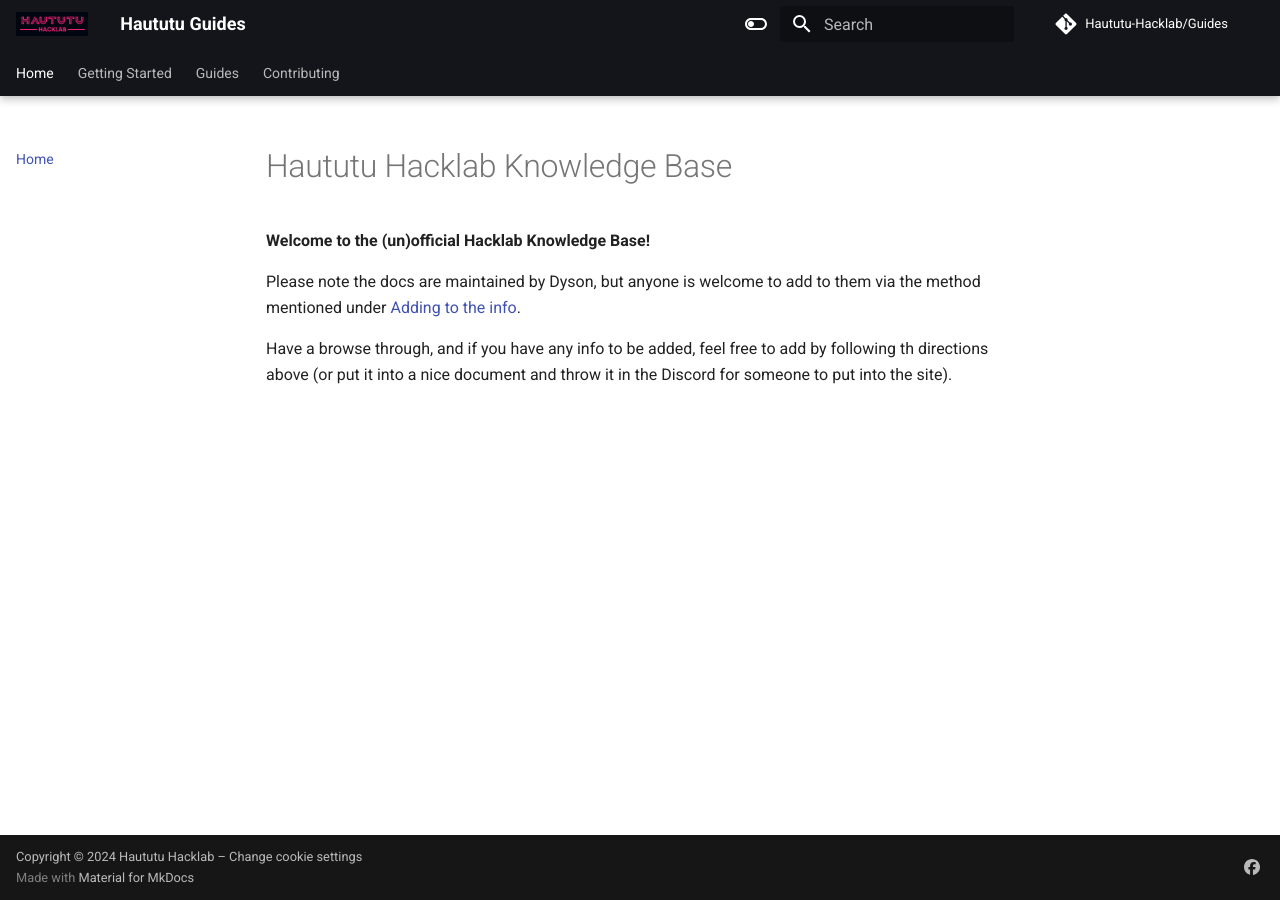
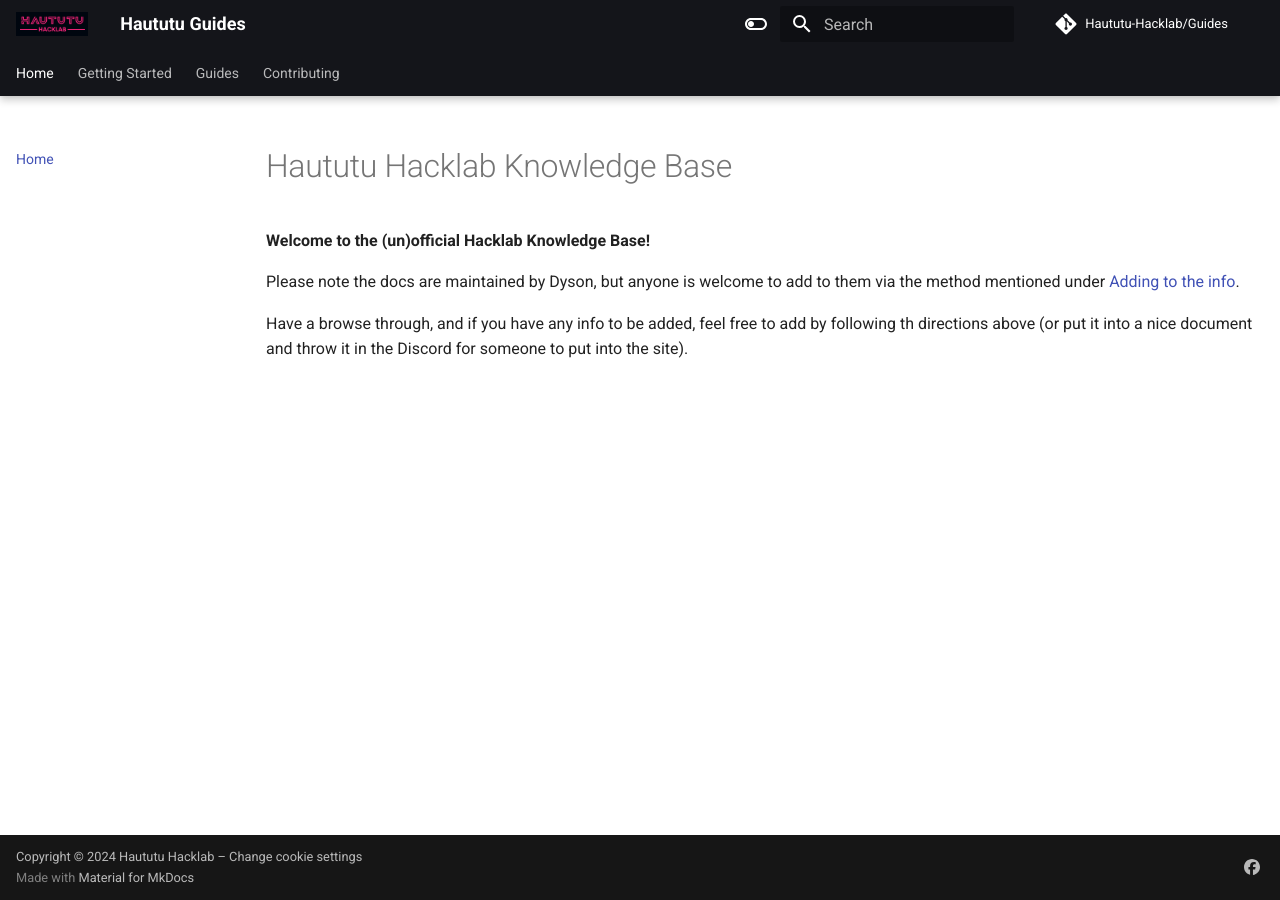
Before and after one commit to Haututu-Hacklab/Guides, an MkDocs documentation site: the page built from docs/index.md, in a window 1280 px wide. Built offline with MkDocs 1.6.1 and Material for MkDocs 9.7.7, drawn with Linux system fonts in a browser that asks for light colours; comment, search, counter and statistics services are not loaded.

Commit message:
update nav/docs

```diff
--- a/mkdocs.yml
+++ b/mkdocs.yml
@@ -26,6 +26,8 @@ theme:
     - navigation.tabs.sticky
     - navigation.top
     - navigation.tracking
+    - toc.follow
+    - toc.integrate
   favicon: assets/logo/favicon.ico
   logo: assets/logo/haututu.png
   palette:
@@ -108,6 +110,7 @@ nav:
     - Membership: info/membership.md
     - Facilities: info/facilities.md
   - Guides:
+    - guides/index.md
     - Laser Cutting:
       - Images: guides/laser/images.md
       - Materials: guides/laser/materials.md
```
